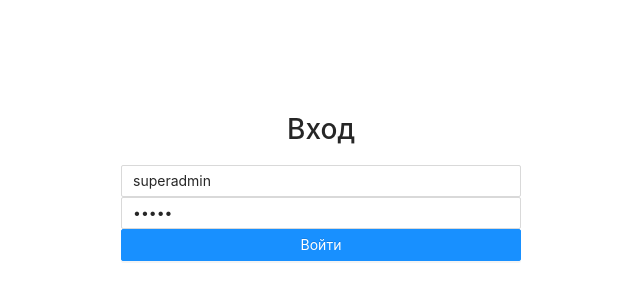
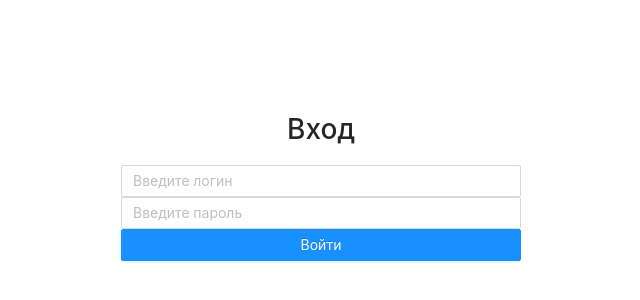
Before and after one commit to lomakin0701/test-react-app, a React (Create React App) app: page /sessions in a window 1280 px wide. Shown: the part 216-516 px from the top of the page, without its empty margins (319-959 px from the left). Built offline with nearby package versions, Linux system fonts and the light colour scheme.

Commit message:
че то еще добавил)

```diff
--- a/src/components/Login/Login.tsx
+++ b/src/components/Login/Login.tsx
@@ -5,8 +5,8 @@ import styles from './Login.module.css'
 import {useActions} from "../../hooks/useActions";
 
 const Login: React.FC = () => {
-    const [login, setLogin] = useState('superadmin');
-    const [password, setPassword] = useState('admin');
+    const [login, setLogin] = useState('');
+    const [password, setPassword] = useState('');
 
     const {fetchLogin} = useActions();
 
--- a/src/components/Ports/Ports.tsx
+++ b/src/components/Ports/Ports.tsx
@@ -112,7 +112,8 @@ const Ports: React.FC = () => {
                     layout="inline"
                 >
                     <Form.Item label="Устройство" name="device_id" >
-                        <Select style={{width: 200}}  placeholder="Не выбрано">
+                        <Select style={{width: 200}}>
+                            <Select.Option key="" value="">Не выбрано</Select.Option>
                             {devices && devices.map(item => (
                                 <Select.Option key={item.device_id} value={item.device_id}>{item.device_name}</Select.Option>
                             ))}
```
